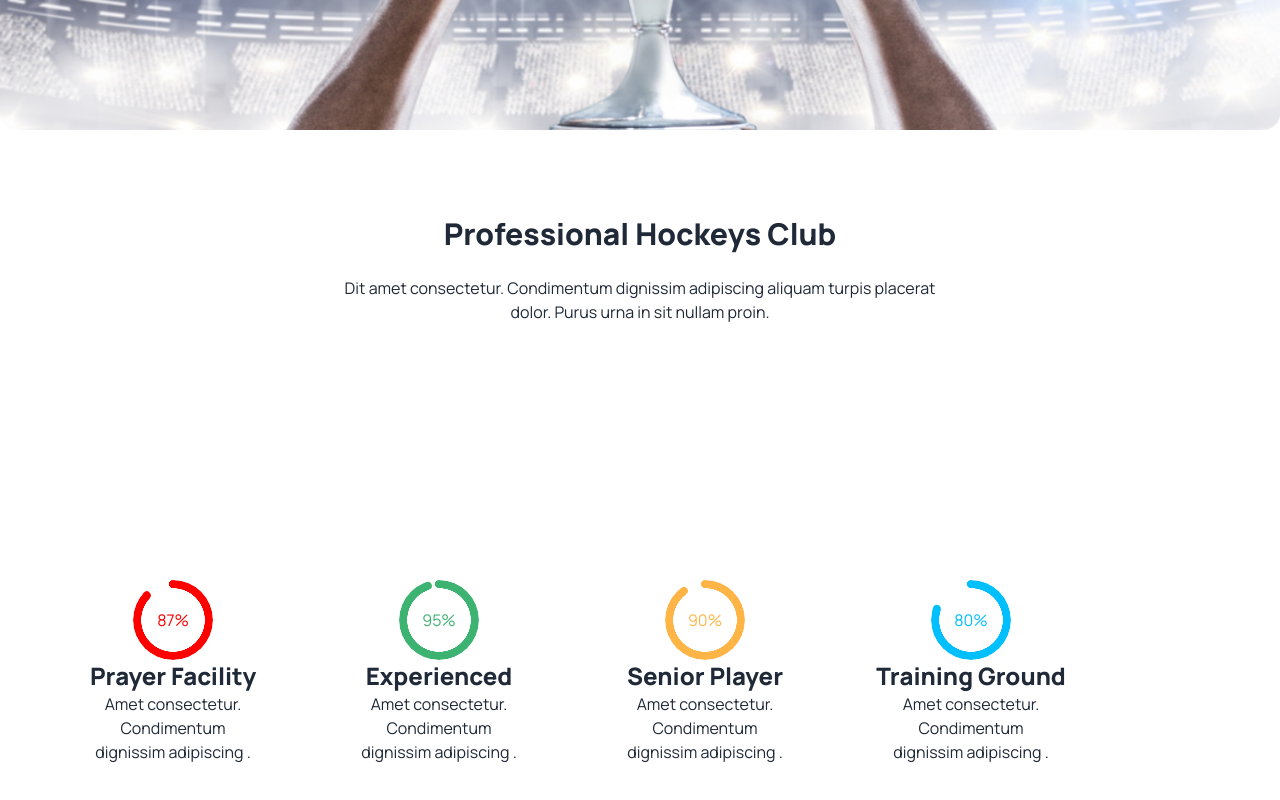
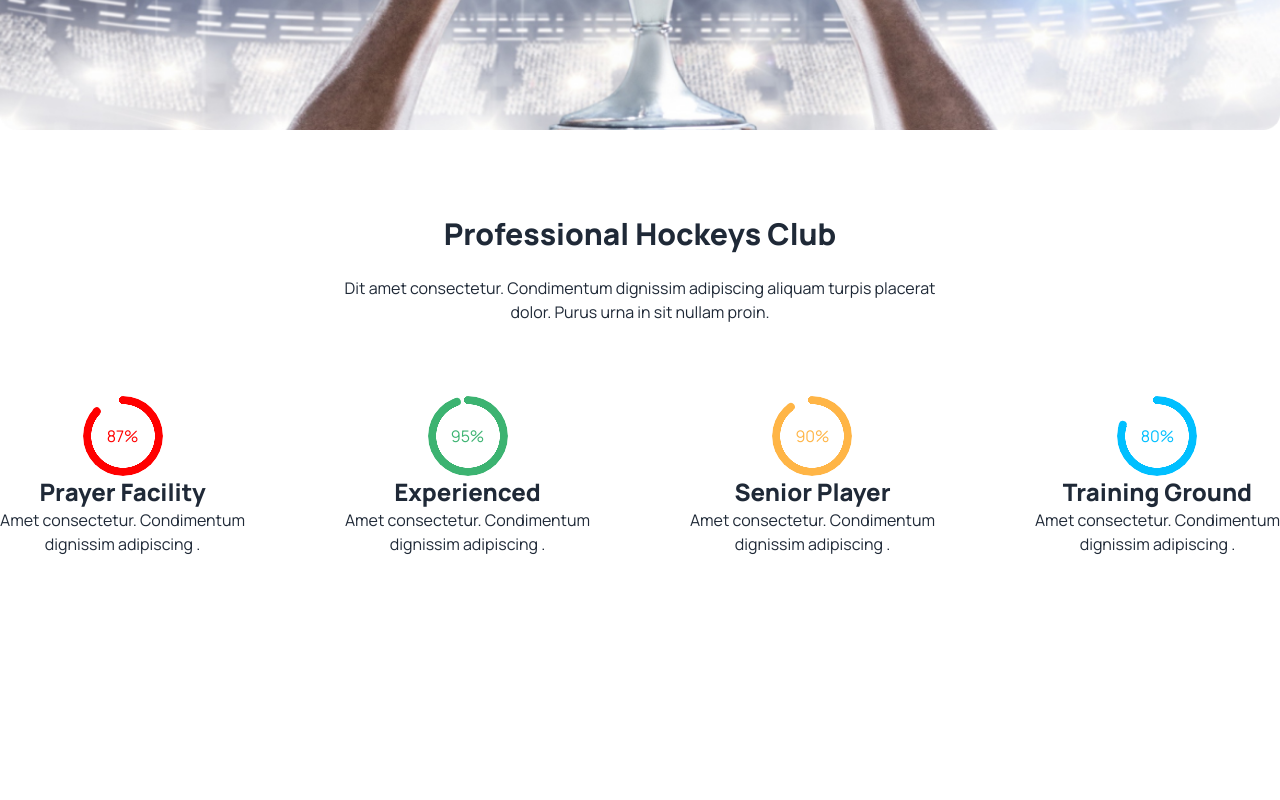
Before and after one commit to emran23699/assignment-03, a plain HTML site: page index.html in a window 1280 px wide. Shown: the part 498-1298 px from the top of the page. After the commit the page ends 1102 px from the top, so only its background shows below. Drawn offline with nearby package versions, Linux system fonts and the light colour scheme.

Commit message:
parcent related contend

```diff
--- a/index.html
+++ b/index.html
@@ -127,7 +127,7 @@
   <!--Parcent related -->
 
 
-  <main>
+
     <section class="mt-20 ">
       <div class="text-center">
         <h2 class="text-3xl font-bold">Professional Hockeys Club</h2>
@@ -135,27 +135,26 @@
           urna in sit nullam proin.</p>
       </div>
 
-      <div class=" lg:m-48  lg:text-center lg:pt-10 lg:flex-row lg:flex gap-8 lg:ml-14" >
-
-        <div>
+      <div class="my-12 flex-row gap-4 lg:flex justify-between items-center" >
+        <div class="text-center">
           <div class="radial-progress" style="--value:87; color: red;" role="progressbar">87% </div>
           <h1 class="text-2xl font-bold">Prayer Facility</h1>
           <p>Amet consectetur. Condimentum <br> dignissim adipiscing .</p>
         </div>
 
-        <div>
+        <div class="text-center">
           <div class="radial-progress" style="--value:95; color: mediumseagreen;" role="progressbar">95%</div>
           <h1 class="text-2xl font-bold">Experienced</h1>
           <p>Amet consectetur. Condimentum <br> dignissim adipiscing .</p>
         </div>
 
-        <div>
+        <div class="text-center">
           <div class="radial-progress" style="--value:90; color: #FFB546 ;" role="progressbar">90%</div>
           <h1 class="text-2xl font-bold">Senior Player</h1>
           <p>Amet consectetur. Condimentum <br> dignissim adipiscing .</p>
         </div>
 
-        <div>
+        <div class="text-center">
           <div class="radial-progress" style="--value:80; color: deepskyblue;" role="progressbar">80%</div>
           <h1 class="text-2xl font-bold">Training Ground</h1>
           <p>Amet consectetur. Condimentum <br> dignissim adipiscing .</p>
@@ -163,7 +162,7 @@
       </div>
 
     </section>
-  </main>
+
 
   <footer>
 
```
